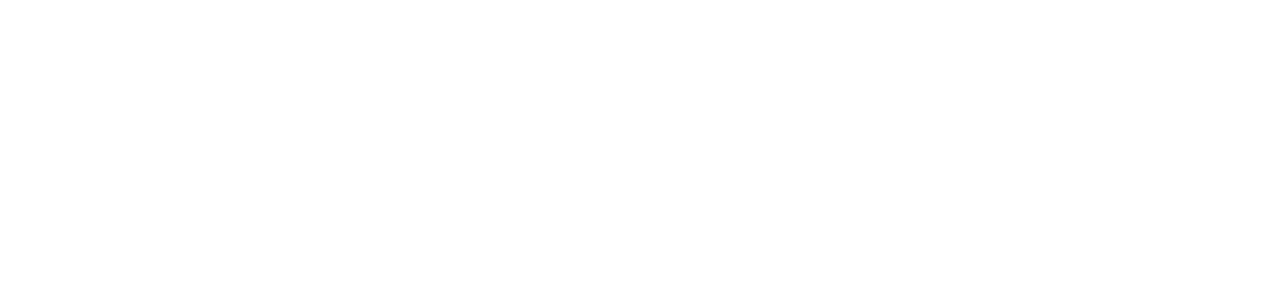
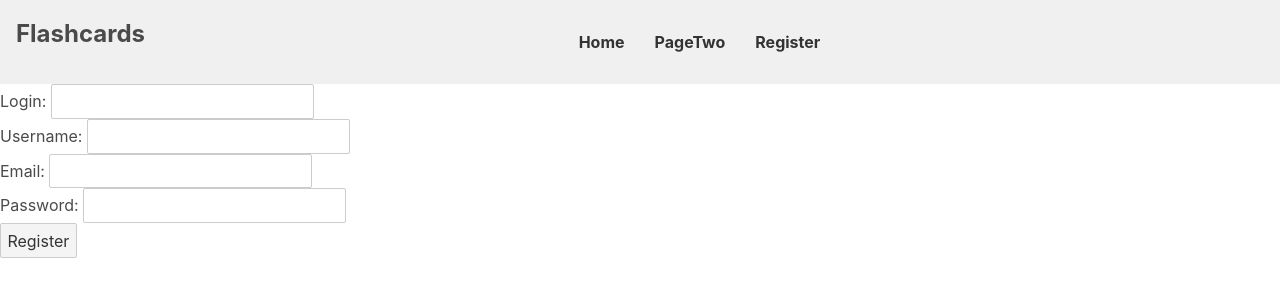
Before and after one commit to paweu9000/FlashcardsFrontend, a Svelte app in the folder flashfront/: page /register in a window 1280 px wide. Shown: the top 300 px of the page. Built offline with nearby package versions, Linux system fonts and the light colour scheme.

Commit message:
initial register

```diff
--- a/flashfront/public/global.css
+++ b/flashfront/public/global.css
@@ -3,6 +3,8 @@
 	width: 100%;
 	height: 100%;
 }
+
+@import "https://cdn.jsdelivr.net/npm/bulma@0.9.4/css/bulma.min.css";
 
 body {
 	color: #333;
--- a/flashfront/src/App.svelte
+++ b/flashfront/src/App.svelte
@@ -2,11 +2,13 @@
     import { Router, Route } from 'svelte-navigator';
     import Home from './routes/Home.svelte';
     import RouteTwo from './routes/RouteTwo.svelte';
+	import RegisterParent from './routes/RegisterParent.svelte';
 </script>
 
 <main>
 	<Router>
 		<Route path="/" component={Home} />
 		<Route path="/2" component={RouteTwo} />
+		<Route path="/register" component={RegisterParent}/>
 	</Router>
 </main>
--- a/flashfront/src/components/Navbar.svelte
+++ b/flashfront/src/components/Navbar.svelte
@@ -5,17 +5,66 @@
 
 </script>
 
-<nav class="navbar" role="navigation" aria-label="main navigation">
-	<div id="navbarBasicExample" class="navbar-menu">
-		<div class="navbar-start">
-		  <button on:click="{() => navigate('/')}" class="navbar-item">
+<nav>
+    <div class="navbar-brand">Flashcards</div>
+	  <div class="navbar-menu">
+		  <button on:click="{() => navigate('/')}" class="navbar-button">
 			  Home
 		  </button>
-      <button on:click="{() => navigate('/2')}" class="navbar-item">
+      <button on:click="{() => navigate('/2')}" class="navbar-button">
 			  PageTwo
 		  </button>
-		</div>
-	</div>
+      <button on:click="{() => navigate('/register')}" class="navbar-button">
+			  Register
+		  </button>
+	  </div>
+</nav>
 
-    <!-- <button on:click="{() => navigate('/')}"> Home </button> -->
-</nav>
+<style>
+  nav {
+    display: flex;
+    justify-content: space-between;
+    align-items: center;
+    padding: 1rem;
+    background-color: #f0f0f0;
+  }
+
+  .navbar-brand {
+    font-size: 1.5rem;
+    font-weight: bold;
+  }
+
+  .navbar-menu {
+    display: flex;
+    flex-direction: row;
+    justify-content: center;
+    align-items: center;
+  }
+
+  .navbar-item {
+    margin-right: 1rem;
+    text-decoration: none;
+    color: #333;
+  }
+
+  .navbar-item:hover {
+    color: #666;
+  }
+  .navbar-button {
+  background-color: transparent;
+  border: none;
+  color: #333;
+  font-size: 16px;
+  font-weight: bold;
+  margin-right: 10px;
+  padding: 5px 10px;
+  text-decoration: none;
+  transition: all 0.3s ease;
+}
+
+.navbar-button:hover {
+  background-color: #333;
+  color: #fff;
+  cursor: pointer;
+}
+</style>
--- /dev/null
+++ b/flashfront/src/routes/Register.svelte
@@ -0,0 +1,37 @@
+<script>
+    export let onSubmit;
+
+    let login = '';
+    let username = '';
+    let email = '';
+    let password = '';
+
+    const handleSubmit = (event) => {
+      event.preventDefault();
+      onSubmit({ login, username, email, password });
+    };
+</script>
+
+<form on:submit={handleSubmit}>
+    <label>
+        Login:
+        <input type="text" bind:value={login} required>
+      </label>
+
+    <label>
+      Username:
+      <input type="text" bind:value={username} required>
+    </label>
+
+    <label>
+      Email:
+      <input type="email" bind:value={email} required>
+    </label>
+
+    <label>
+      Password:
+      <input type="password" bind:value={password} required>
+    </label>
+
+    <button type="submit">Register</button>
+</form>
--- /dev/null
+++ b/flashfront/src/routes/RegisterParent.svelte
@@ -0,0 +1,11 @@
+<script>
+    import Register from './Register.svelte';
+    import Navbar from '../components/Navbar.svelte';
+
+    const handleRegistration = (formData) => {
+      console.log(formData);
+    };
+</script>
+
+<Navbar />
+<Register onSubmit={handleRegistration} />
```
